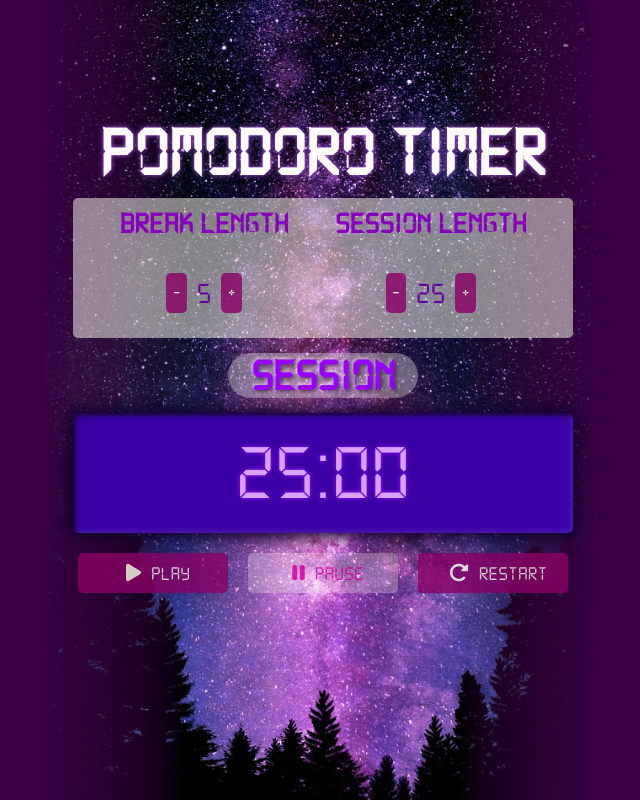
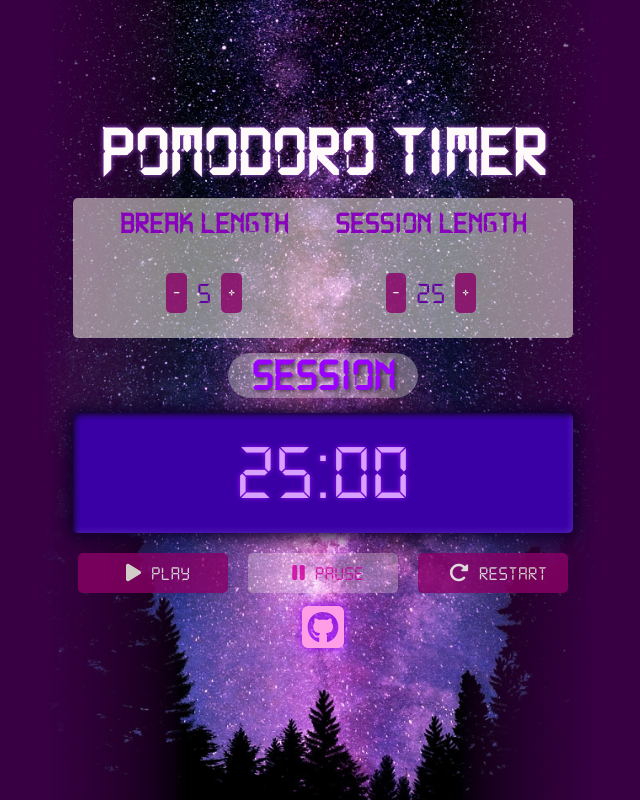
Before and after one commit to biomath-421/pomodoro-app, a React app: page / in a window 1280 px wide. Shown: the whole page, without its empty margins (317-957 px from the left). Built offline with nearby package versions, Linux system fonts and the light colour scheme.

Commit message:
ajout github link

```diff
--- a/index.html
+++ b/index.html
@@ -9,6 +9,7 @@
 
 <body>
     <div id="index"></div>
+    <footer><a href="https://github.com/biomath-421/pomodoro-app" id="github"><i class="fab fa-github-square fa-3x"></i></a></footer>
     <script src="./src/index.js" type="text/javascript"></script>
     <script src="https://kit.fontawesome.com/1815b8a69b.js" crossorigin="anonymous"></script>
 </body>
--- a/src/index.css
+++ b/src/index.css
@@ -114,6 +114,27 @@ button:disabled {
     margin-left: auto;
 }
 
+#github{
+    margin-top: 30px;
+    color: rgb(255, 158, 231);
+    text-decoration: none;
+    text-shadow: 0 0 10px rgb(153, 0, 255);
+}
+
+#github:hover{
+    color: rgb(138, 0, 103);
+    text-decoration: none;
+}
+
+#github:active{
+
+    color: rgb(138, 0, 103);
+    text-decoration: none;
+    text-shadow: 0px 0px 20px rgb(209, 0, 157);
+}
+#github:visited{
+    text-decoration: none;
+}
 
 h1 {
     font-size: 70px;
```
